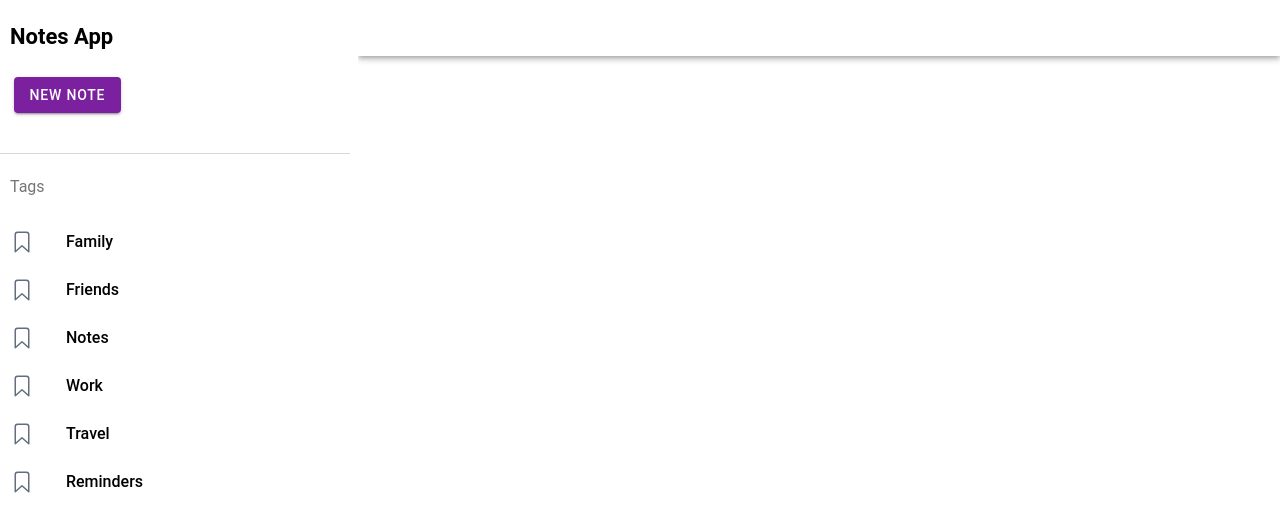
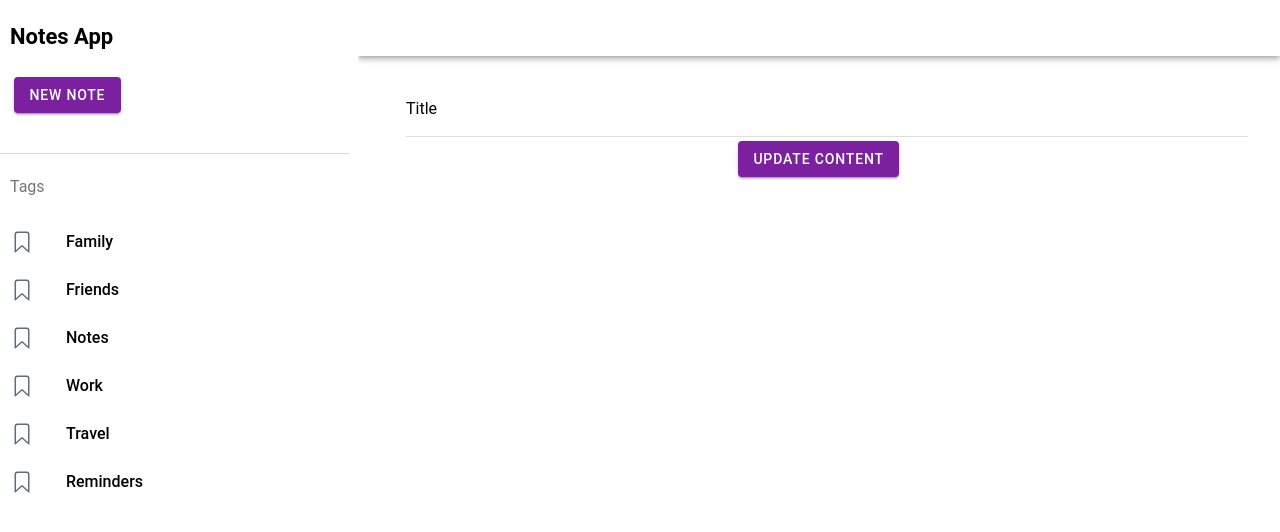
Before and after one commit to thetimverse/notes-app-ionic, a React (Vite) app: page /notes in a window 1280 px wide. Shown: the top 532 px of the page. Built offline with nearby package versions, Linux system fonts and the light colour scheme.

Commit message:
feat: update note
only it creates an updated duplicate :anguished:

```diff
--- a/src/components/Menu.tsx
+++ b/src/components/Menu.tsx
@@ -79,6 +79,7 @@ const StIonButton = styled(IonButton)`
 const Menu: React.FC = () => {
     const location = useLocation();
     const addNote = useNoteStore((s) => s.addNote);
+    const deleteTheNote = useNoteStore((s) => s.deleteNote);
     const notes = useNoteStore((s) => s.notes);
     const navigate = useIonRouter();
 
@@ -98,11 +99,19 @@ const Menu: React.FC = () => {
                     <StIonButton onClick={addNewNote}>New Note</StIonButton>
                     {
                         notes.map((note, index) => {
+                            const deleteNote = () => {
+                                console.log("note deleted")
+                                deleteTheNote(`${note.id}`);
+                            };
+
                             return (
                                 <IonMenuToggle key={index} autoHide={false}>
                                     <IonItem className={location.pathname === note.id ? 'selected' : ''} routerLink={`/notes/${note.id}`} routerDirection="none" lines="none" detail={false}>
-                                        <IonIcon aria-hidden="true" slot="start" ios={clipboardOutline} md={clipboardSharp} />
                                         <IonLabel>{note.id}</IonLabel>
+                                        <IonIcon aria-hidden="true" slot="end" ios={clipboardOutline} md={clipboardSharp} />
+                                        <IonButton onClick={deleteNote}>
+                                            <IonIcon aria-hidden="true" slot="end" ios={trashOutline} md={trashSharp}  />
+                                        </IonButton>
                                     </IonItem>
                                 </IonMenuToggle>
                             );
--- a/src/components/Note.tsx
+++ b/src/components/Note.tsx
@@ -1,26 +1,40 @@
 import './ExploreContainer.css';
 import {CKEditor} from "@ckeditor/ckeditor5-react";
 import ClassicEditor from "@ckeditor/ckeditor5-build-classic";
-import './Note.css'
-//import {useFileStore} from "@/stores/FileStore";
-import {Directory, Encoding, Filesystem} from "@capacitor/filesystem";
+import './Note.css';
 import {Button} from "@/components/ui/button";
 import {Autosave} from "@ckeditor/ckeditor5-autosave";
 import {useNoteStore} from "@/stores/FileStore";
 import {useParams} from "react-router";
+import {IonButton, IonInput, IonItem} from "@ionic/react";
 
 interface ContainerProps {
     name: string;
 }
 
-const ExploreContainer: React.FC<ContainerProps> = ({name}) => {
+const Note: React.FC<ContainerProps> = ({name}) => {
     const notes = useNoteStore((s) => s.notes);
-    const updateContent = useNoteStore((s) => s.addNote);
+    const updateContent = useNoteStore((s) => s.updateNote);
     const {id} = useParams<{ id: string; }>();
     console.log(id);
 
+    const getTitle = (title: string) => {
+        return title;
+    }
+    const updateNote = () => {
+        const updatedAt = new Date().toISOString();
+        const title = getTitle("title");
+        const content = "Hello";
+
+        updateContent(id, title, content, updatedAt);
+        console.log(title);
+    }
+
     return (
         <div className="container">
+            <IonItem>
+                <IonInput label="Title" labelPlacement="floating" onIonChange={(e: any) => getTitle(e.target.value)}></IonInput>
+            </IonItem>
             {
                 notes.map((note, index) => {
                     return (
@@ -50,6 +64,7 @@ const ExploreContainer: React.FC<ContainerProps> = ({name}) => {
                                 const updatedAt = new Date().toISOString();
                                 console.log(data);
                                 updateContent(id, data, updatedAt);
+                                console.log(updateContent);
                             }}
                             onFocus={(event, editor) => {
                                 console.log('Focus.', editor);
@@ -58,8 +73,9 @@ const ExploreContainer: React.FC<ContainerProps> = ({name}) => {
                     )
                 })
             }
+            <IonButton onClick={updateNote}>Update content</IonButton>
         </div>
     );
 };
 
-export default ExploreContainer;
+export default Note;
--- a/src/stores/FileStore.ts
+++ b/src/stores/FileStore.ts
@@ -4,11 +4,17 @@ import type {} from '@redux-devtools/extension';
 import {immer} from 'zustand/middleware/immer';
 
 interface NoteState {
-    notes: { id?: string, content?: string, createdAt?: string, updatedAt?: string }[],
+    notes: { id?: string, title?: string, content?: string, createdAt?: string, updatedAt?: string }[],
     addNote: (id: string, content?: string, updatedAt?: string) => void,
+    updateNote: (id: string, title?: string, content?: string, updatedAt?: string) => void,
+    deleteNote: (id: string) => void,
 }
 
-export const useNoteStore = create<NoteState>()(
+type NoteUpdate = {
+    updateANote?: (notes: { id: string, title: string, content: string, updatedAt: string }[]) => void
+}
+
+export const useNoteStore = create<NoteState & NoteUpdate>()(
     persist(
         (set, get) => ({
             notes: [],
@@ -24,6 +30,22 @@ export const useNoteStore = create<NoteState>()(
                     ],
                 })
             ),
+            updateNote: (id, title, content, updatedAt) => set((state) => ({
+                    notes: [
+                        ...state.notes,
+                        {
+                            id,
+                            title,
+                            content,
+                            updatedAt,
+                        }
+                    ],
+                })
+            ),
+            //updateFirstName: (firstName) => set(() => ({ firstName: firstName })),
+            deleteNote: (id) => set((state) => ({
+
+            }))
         }),
         {
             name: 'notes-storage',
```
Also changed, not shown: src/components/Menu.css (line endings or trailing spaces).
